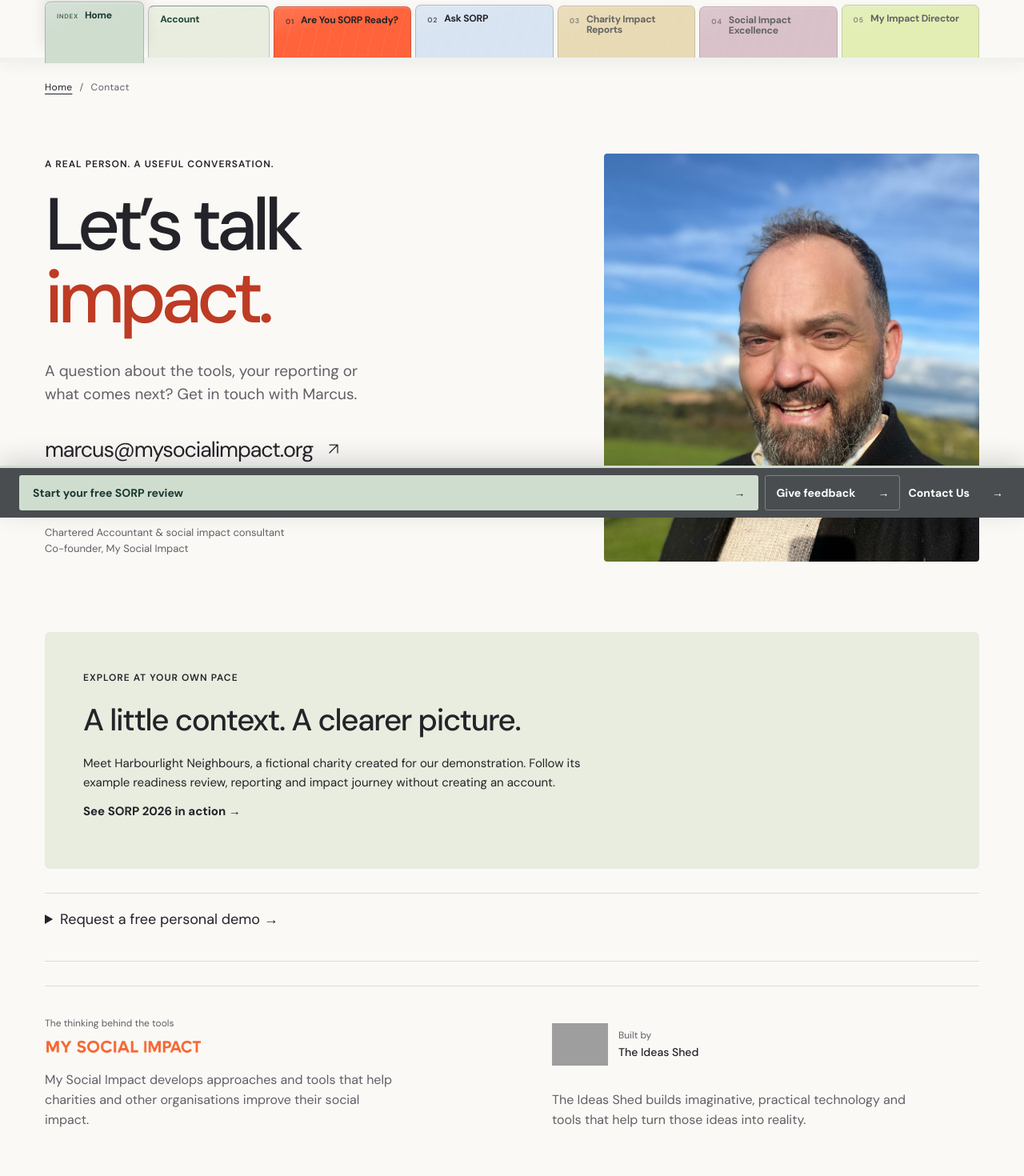
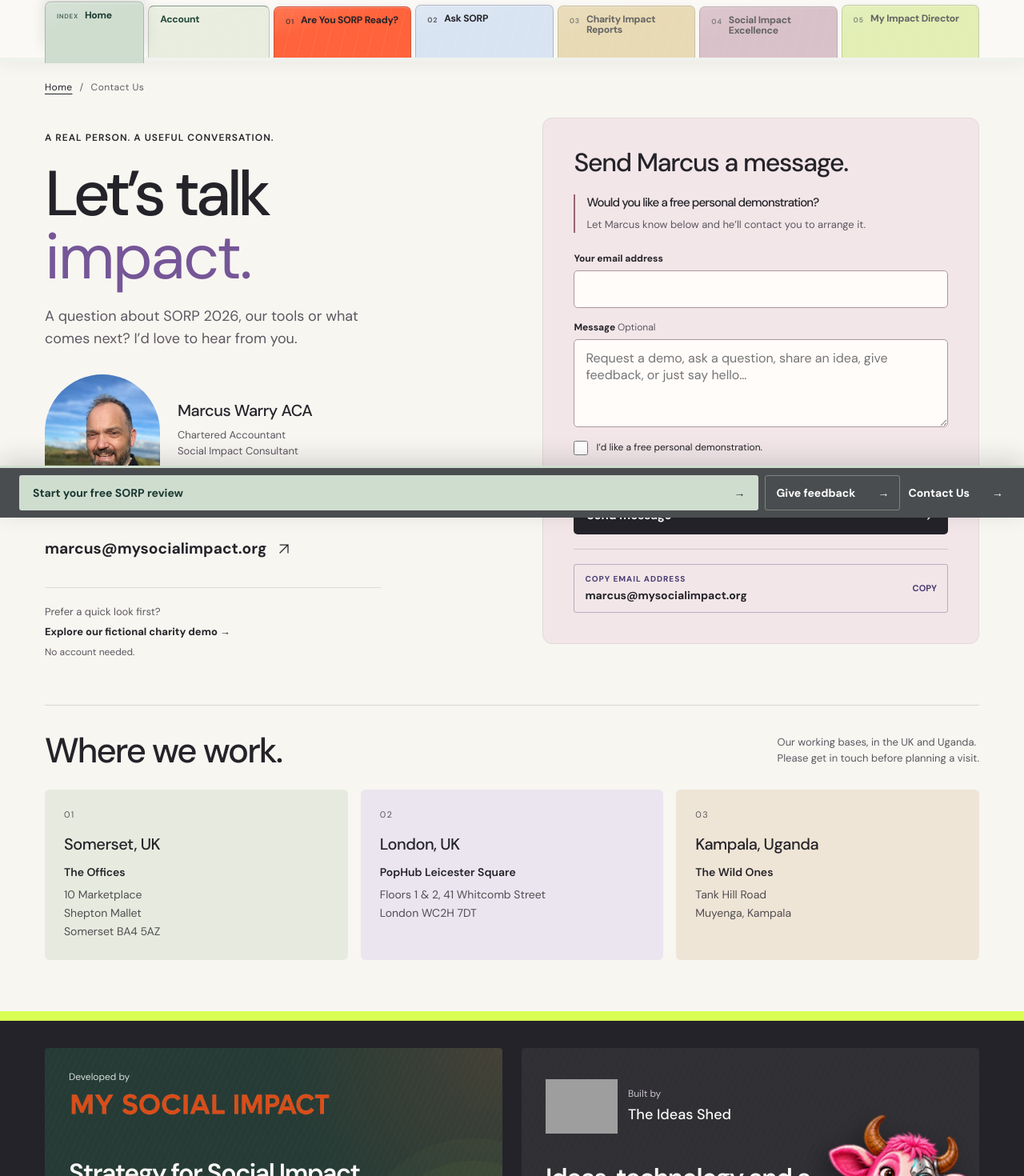
Before and after one commit to mysocialimpact/SORP2026, a Next.js app: page /contact in a window 1280 px wide. Shown: the part 153-1623 px from the top of the page at 80% size. Built offline with nearby package versions, Linux system fonts and the light colour scheme; no server answers; grey boxes are pictures that could not be loaded.

Commit message:
Refine Contact Us into one personal contact experience (#118)
Co-authored-by: Marcus Warry <marcus@marcuswarry.com>

```diff
--- /dev/null
+++ b/src/app/contact/contact.css
@@ -0,0 +1,55 @@
+.contact-page { background: #f8f6f1; color: #242329; padding-bottom: 64px; }
+.contact-main { display: grid; grid-template-columns: minmax(0, 1fr) minmax(0, 1fr); gap: clamp(32px, 6vw, 88px); padding: 30px 0 56px; align-items: start; }
+.contact-introduction { padding-top: 16px; }
+.contact-introduction h1 { max-width: 550px; margin: 20px 0; font-size: clamp(58px, 6.2vw, 90px); line-height: 1; letter-spacing: -.065em; font-weight: 500; }
+.contact-introduction h1 em { display: block; color: #755697; font-family: var(--serif); font-weight: 400; letter-spacing: -.03em; }
+.contact-lead { max-width: 420px; font-size: 18px; line-height: 1.55; color: #5c5760; }
+.contact-person { display: flex; align-items: center; gap: 22px; margin: 30px 0 20px; }
+.contact-person img { width: 144px; height: 176px; object-fit: cover; object-position: center 40%; border-radius: 72px 72px 8px 8px; }
+.contact-person h2 { font-size: 20px; letter-spacing: -.025em; margin: 0 0 10px; }
+.contact-person p { font-size: 13px; color: #5c5760; line-height: 1.6; margin: 6px 0; }
+.contact-email { display: inline-flex; align-items: center; gap: 12px; min-height: 44px; font-weight: 650; font-size: clamp(15px, 1.5vw, 20px); text-decoration: underline; text-underline-offset: 5px; overflow-wrap: anywhere; }
+.contact-self-guided { margin: 26px 0 0; padding-top: 20px; border-top: 1px solid #24232920; max-width: 420px; font-size: 13px; line-height: 1.7; color: #5c5760; }
+.contact-self-guided a { display: block; color: #242329; font-weight: 650; text-underline-offset: 4px; padding: 5px 0; }
+.contact-self-guided > span { font-size: 12px; }
+.contact-composer { padding: clamp(22px, 3vw, 38px); border: 1px solid #e3d9db; background: #f2e6e8; border-radius: 12px; scroll-margin-top: 180px; }
+.contact-composer h2 { margin: 0 0 22px; font-size: clamp(25px, 2.5vw, 34px); line-height: 1.12; font-weight: 500; letter-spacing: -.04em; }
+.contact-demo-invitation { border-left: 2px solid #966479; padding-left: 14px; margin-bottom: 24px; }
+.contact-demo-invitation h3 { margin: 0 0 7px; font-size: 15px; line-height: 1.4; }
+.contact-demo-invitation p { margin: 0; font-size: 13px; line-height: 1.55; color: #5c5760; }
+.contact-composer .shared-hello-form { grid-template-columns: minmax(0, 1fr); gap: 16px; }
+.contact-composer .shared-hello-form > * { grid-column: 1; }
+.contact-composer .shared-hello-field textarea { min-height: 110px; }
+.contact-composer .shared-hello-field input, .contact-composer .shared-hello-field textarea { border-color: #ac969f; border-radius: 5px; background: #fffcfa; }
+.contact-composer .shared-hello-submit { width: 100%; border-radius: 5px; min-height: 48px; }
+.contact-composer .shared-hello-details { grid-template-columns: minmax(0, 1fr); padding-top: 18px; margin-top: 2px; }
+.contact-composer .shared-hello-copy { background: transparent; }
+.contact-composer .shared-hello-consent { font-size: 12px; line-height: 1.5; margin: 0; }
+.contact-composer .shared-hello-consent input { margin-top: 1px; }
+.contact-locations { border-top: 1px solid #24232925; padding-top: 34px; }
+.contact-locations header { display: flex; justify-content: space-between; align-items: center; gap: 20px; margin-bottom: 26px; }
+.contact-locations h2 { margin: 0; font-size: clamp(30px, 3.4vw, 44px); letter-spacing: -.045em; font-weight: 500; }
+.contact-locations header p { margin: 0; font-size: 13px; line-height: 1.6; color: #5c5760; }
+.contact-location-grid { display: grid; grid-template-columns: repeat(3, minmax(0, 1fr)); gap: 16px; }
+.contact-location-grid article { padding: 24px; background: #e7ebdf; border-radius: 6px; }
+.contact-location-grid article:nth-child(2) { background: #eae5ef; }
+.contact-location-grid article:nth-child(3) { background: #efe5d6; }
+.contact-location-number { display: flex; justify-content: space-between; color: #5c5760; font-size: 11px; letter-spacing: .12em; }
+.contact-location-grid h3 { margin: 20px 0 14px; font-size: 20px; letter-spacing: -.025em; }
+.contact-location-grid address { font-size: 14px; font-style: normal; line-height: 1.65; color: #514e52; }
+.contact-location-grid address strong, .contact-location-grid address span { display: block; }
+.contact-location-grid address strong { font-weight: 600; color: #242329; margin-bottom: 4px; }
+.contact-page a:focus-visible, .contact-page button:focus-visible, .contact-page input:focus-visible { outline: 3px solid #755697; outline-offset: 4px; }
+@media (max-width: 800px) {
+  .contact-main { grid-template-columns: minmax(0, 1fr); gap: 28px; padding-top: 0; padding-bottom: 36px; }
+  .contact-introduction h1 em { display: inline; }
+  .contact-introduction h1 { font-size: clamp(48px, 9vw, 70px); }
+  .contact-person { margin-top: 22px; }
+  .contact-person img { width: 104px; height: 128px; }
+  .contact-self-guided { margin-top: 16px; padding-top: 14px; }
+  .contact-locations header { display: block; }
+  .contact-locations header p { margin-top: 12px; }
+  .contact-location-grid { grid-template-columns: 1fr; }
+  .contact-location-grid article { padding: 22px; }
+  .contact-page { padding-bottom: 36px; }
+}
--- a/src/app/contact/page.tsx
+++ b/src/app/contact/page.tsx
@@ -1,89 +1,50 @@
 import type { Metadata } from "next";
 import Image from "next/image";
 import Link from "next/link";
-import { DemoRequest } from "@/components/demo-request";
-import "../sample-charity/sample-charity.css";
-import { MsiBrand, IdeasBrand } from "@/components/brand";
-import { Arrow } from "@/components/ui";
+import { SayHello } from "@/components/say-hello";
 import { site } from "@/lib/site";
 import { SupportingBreadcrumb } from "@/components/supporting-breadcrumb";
+import { Arrow } from "@/components/ui";
+import "./contact.css";
+
 export const metadata: Metadata = {
-  title: "Contact",
-  description:
-    "Talk to Marcus Warry at My Social Impact about SORP readiness and creating greater social impact.",
+  title: "Contact Us",
+  description: "Talk to Marcus Warry at My Social Impact about SORP readiness and creating greater social impact.",
   ...(site.live ? { alternates: { canonical: "/contact/" } } : {}),
 };
+
+const locations = [
+  { city: "Somerset, UK", place: "The Offices", lines: ["10 Marketplace", "Shepton Mallet", "Somerset BA4 5AZ"] },
+  { city: "London, UK", place: "PopHub Leicester Square", lines: ["Floors 1 & 2, 41 Whitcomb Street", "London WC2H 7DT"] },
+  { city: "Kampala, Uganda", place: "The Wild Ones", lines: ["Tank Hill Road", "Muyenga, Kampala"] },
+];
+
 export default function Contact() {
-  return (
-    <main id="main" className="gateway gateway-contact">
-      <div className="gateway-width">
-        <SupportingBreadcrumb current="Contact" />
-        <section className="gateway-contact-hero">
-          <div>
-            <p className="gateway-kicker">
-              A real person. A useful conversation.
-            </p>
-            <h1>
-              Let’s talk
-              <br />
-              <span>impact.</span>
-            </h1>
-            <p>
-              A question about the tools, your reporting or what comes next? Get
-              in touch with Marcus.
-            </p>
-            <a
-              className="gateway-email"
-              href="mailto:marcus@mysocialimpact.org"
-            >
-              marcus@mysocialimpact.org <Arrow diagonal />
-            </a>
-            <div className="gateway-contact-caption">
-              <strong>Marcus Warry ACA</strong>
-              <span>
-                Chartered Accountant & social impact consultant
-                <br />
-                Co-founder, My Social Impact
-              </span>
-            </div>
+  return <main id="main" className="gateway contact-page">
+    <div className="gateway-width">
+      <SupportingBreadcrumb current="Contact Us" />
+      <div className="contact-main">
+        <section className="contact-introduction" aria-labelledby="contact-title">
+          <p className="gateway-kicker">A real person. A useful conversation.</p>
+          <h1 id="contact-title">Let’s talk <em>impact.</em></h1>
+          <p className="contact-lead">A question about SORP 2026, our tools or what comes next? I’d love to hear from you.</p>
+          <div className="contact-person">
+            <Image src="/images/marcus-outdoor-original.jpg" alt="Marcus Warry smiling outdoors" width={144} height={176} priority sizes="(max-width: 800px) 104px, 144px" />
+            <div><h2>Marcus Warry ACA</h2><p>Chartered Accountant<br />Social Impact Consultant</p><p>Co-founder, My Social Impact</p></div>
           </div>
-          <Image
-            className="gateway-contact-portrait"
-            src="/images/marcus-outdoor-original.jpg"
-            alt="Marcus Warry, co-founder of My Social Impact"
-            width={480}
-            height={520}
-            priority
-            sizes="(max-width: 700px) 90vw, 420px"
-          />
+          <a className="contact-email" href="mailto:marcus@mysocialimpact.org">marcus@mysocialimpact.org <Arrow diagonal /></a>
+          <p className="contact-self-guided">Prefer a quick look first? <Link href="/sample-charity/">Explore our fictional charity demo →</Link><span>No account needed.</span></p>
         </section>
-        <section className="contact-demonstration" aria-labelledby="contact-demo-heading">
-          <p className="gateway-kicker">Explore at your own pace</p>
-          <h2 id="contact-demo-heading">A little context. A clearer picture.</h2>
-          <p>Meet Harbourlight Neighbours, a fictional charity created for our demonstration. Follow its example readiness review, reporting and impact journey without creating an account.</p>
-          <Link href="/sample-charity/">See SORP 2026 in action →</Link>
-        </section>
-        <details className="contact-demo-option"><summary>Request a free personal demo →</summary><DemoRequest compact /></details>
-        <section
-          className="gateway-organisations"
-          aria-label="The organisations behind the tools"
-        >
-          <div>
-            <MsiBrand attribution="The thinking behind the tools" />
-            <p>
-              My Social Impact develops approaches and tools that help charities
-              and other organisations improve their social impact.
-            </p>
-          </div>
-          <div>
-            <IdeasBrand />
-            <p>
-              The Ideas Shed builds imaginative, practical technology and tools
-              that help turn those ideas into reality.
-            </p>
-          </div>
-        </section>
+        <SayHello embedded />
       </div>
-    </main>
-  );
+      <section className="contact-locations" aria-labelledby="locations-title">
+        <header><h2 id="locations-title">Where we work.</h2><p>Our working bases, in the UK and Uganda.<br />Please get in touch before planning a visit.</p></header>
+        <div className="contact-location-grid">{locations.map((location, index) => <article key={location.city}>
+          <span className="contact-location-number" aria-hidden="true">0{index + 1}</span>
+          <h3>{location.city}</h3>
+          <address><strong>{location.place}</strong>{location.lines.map(line => <span key={line}>{line}</span>)}</address>
+        </article>)}</div>
+      </section>
+    </div>
+  </main>;
 }
--- a/src/components/page-feedback.tsx
+++ b/src/components/page-feedback.tsx
@@ -36,7 +36,7 @@ function freshId() {
 export function PageFeedback() {
   const pathname = usePathname();
   const founderMode = pathname === "/founder" || pathname.startsWith("/founder/");
-  if (founderMode) return null;
+  if (founderMode || pathname.replace(/\/$/, "") === "/contact") return null;
   return <PageFeedbackForm key={pathname} pathname={pathname} />;
 }
 
--- a/src/components/product-action-bar.tsx
+++ b/src/components/product-action-bar.tsx
@@ -83,7 +83,7 @@ export function ProductActionBar() {
     <aside ref={bar} className={`folder-action-bar${readinessLanding ? " is-readiness" : ""}`} data-action-page={path} data-action-product={folder.slug} style={{ "--action-accent": folder.tabColour, "--action-ink": folder.tabInk } as React.CSSProperties} aria-label="Page actions">
       {readinessLanding && <Link className="folder-action-utility folder-action-presentation" href="/are-you-sorp-ready/presentation/">Play Presentation <span aria-hidden="true">▶</span></Link>}
       <ToolLink className="folder-action-primary" href={action.href}>{path === "/" && account?.signedIn === false ? "Let’s Get Started" : readinessLanding && !account?.signedIn ? "Start Free Review" : action.label} <span aria-hidden="true">→</span></ToolLink>
-      <a className="folder-action-utility folder-action-feedback" href="#page-feedback">Give feedback <span aria-hidden="true">→</span></a>
+      <a className="folder-action-utility folder-action-feedback" href={path === "/contact/" ? "/#page-feedback" : "#page-feedback"}>Give feedback <span aria-hidden="true">→</span></a>
       <a className="folder-action-secondary" href="/contact/">Contact Us <span aria-hidden="true">→</span></a>
     </aside>
     <div className="folder-action-clearance" aria-hidden="true" />
--- a/src/components/say-hello.tsx
+++ b/src/components/say-hello.tsx
@@ -4,9 +4,23 @@ import { useEffect, useState } from "react";
 import { usePathname } from "next/navigation";
 import { Arrow } from "@/components/ui";
 
-export function SayHello() {
+export function SayHello({ embedded = false }: { embedded?: boolean }) {
   const pathname = usePathname();
   const founderMode = pathname === "/founder" || pathname.startsWith("/founder/");
+  if (founderMode) return null;
+  if (embedded) return <ContactForm />;
+  if (pathname.replace(/\/$/, "") === "/contact") return null;
+  return <aside className="shared-hello contact-invitation" id="say-hello">
+    <a className="gateway-width contact-invitation-link" href="/contact/">
+      <span><strong>Got a question? We’d love to hear from you.</strong><span>Whether it’s about SORP 2026, our tools, or something else, just ask.</span></span>
+      <b>Contact Us <Arrow /></b>
+    </a>
+  </aside>;
+}
+
+function ContactForm() {
+  const pathname = usePathname();
+  const [demo, setDemo] = useState(false);
   const [email, setEmail] = useState("");
   const [newsletter, setNewsletter] = useState(false);
   const [message, setMessage] = useState("");
@@ -22,7 +36,6 @@ export function SayHello() {
   }, [pathname]);
 
   useEffect(() => {
-    if (founderMode) return;
     const controller = new AbortController();
     void fetch("/api/readiness-account/", { cache: "no-store", signal: controller.signal })
       .then(async response => {
@@ -34,17 +47,16 @@ export function SayHello() {
         }
       }).catch(() => undefined);
     return () => controller.abort();
-  }, [founderMode]);
+  }, []);
 
   useEffect(() => {
-    if (founderMode) return;
     function applyContactIntent(event: Event) {
       const detail = (event as CustomEvent<{ message?: string }>).detail;
       if (detail?.message) setMessage(detail.message);
     }
     window.addEventListener("sorp2026:contact-intent", applyContactIntent);
     return () => window.removeEventListener("sorp2026:contact-intent", applyContactIntent);
-  }, [founderMode]);
+  }, []);
 
   async function submit(event: React.FormEvent<HTMLFormElement>) {
     event.preventDefault();
@@ -59,7 +71,7 @@ export function SayHello() {
     try {
       const response = await fetch("/api/hello", {
         method: "POST", headers: { "content-type": "application/json" },
-        body: JSON.stringify({ email, message, newsletter, source: window.location.pathname, website: String(form.get("website") || ""), submissionId }),
+        body: JSON.stringify({ email, message: demo ? `Please arrange a free personal demonstration.\n\n${message}`.trim() : message, newsletter, source: window.location.pathname, website: String(form.get("website") || ""), submissionId }),
       });
       const result = await response.json() as { accepted?: boolean; emailSent?: boolean; queued?: boolean; logged?: boolean; error?: string };
       if (!response.ok || !result.accepted) throw new Error(result.error || "Your message was not accepted.");
@@ -94,13 +106,11 @@ export function SayHello() {
     }
   }
 
-  if (founderMode) return null;
-  if (pathname.replace(/\/$/, "") !== "/contact") return <div className="compact-contact gateway-width" id="say-hello"><span>A question or an idea?</span><a href="/contact/">Contact Us →</a></div>;
-
-  return <section className="shared-hello" id="say-hello" aria-labelledby="say-hello-title">
-    <div className="gateway-width shared-hello-layout">
-      <div className="shared-hello-invitation">
-        <h2 id="say-hello-title">Talk to us.</h2>
+  return <section className="contact-composer" id="say-hello" aria-labelledby="say-hello-title">
+      <h2 id="say-hello-title">Send Marcus a message.</h2>
+      <div className="contact-demo-invitation">
+        <h3>Would you like a free personal demonstration?</h3>
+        <p>Let Marcus know below and he’ll contact you to arrange it.</p>
       </div>
       <form className="shared-hello-form" onSubmit={submit}>
         {recognised && <p className="shared-hello-account">We’ve used the email from your account.</p>}
@@ -112,6 +122,7 @@ export function SayHello() {
           <label htmlFor="shared-hello-message">Message <span>Optional</span></label>
           <textarea id="shared-hello-message" name="message" rows={3} maxLength={3000} value={message} onChange={event => setMessage(event.target.value)} placeholder="Request a demo, ask a question, share an idea, give feedback, or just say hello…" />
         </div>
+        <label className="shared-hello-consent contact-demo-choice"><input type="checkbox" checked={demo} onChange={event => setDemo(event.target.checked)} /><span>I’d like a free personal demonstration.</span></label>
         <label className="shared-hello-consent"><input type="checkbox" checked={newsletter} onChange={event => setNewsletter(event.target.checked)} /><span>I’d also like occasional updates about SORP 2026 and the free tools.</span></label>
         <label className="shared-hello-honeypot" htmlFor="shared-hello-website" aria-hidden="true">Website<input id="shared-hello-website" name="website" tabIndex={-1} autoComplete="off" /></label>
         <button className="shared-hello-submit" type="submit" disabled={status === "sending" || status === "sent"}>{status === "sending" ? "Sending…" : status === "sent" ? "Message sent ✓" : "Send message"} <Arrow /></button>
@@ -123,13 +134,8 @@ export function SayHello() {
             <strong>marcus@mysocialimpact.org</strong>
             <b aria-hidden="true">{copyStatus === "copied" ? "✓" : "Copy"}</b>
           </button>
-          <div className="shared-hello-offices">
-            <address><span>Somerset</span>10 Market Place, Shepton Mallet</address>
-            <address><span>London</span>POPHub, Whitcomb Street, London</address>
-          </div>
           <p className="shared-hello-copy-status" aria-live="polite">{copyStatus === "copied" ? "Marcus’s email address has been copied to your clipboard." : copyStatus === "error" ? <><a href="mailto:marcus@mysocialimpact.org">Email Marcus directly</a> if copying is unavailable.</> : ""}</p>
         </div>
       </form>
-    </div>
   </section>;
 }
```
Also changed, not shown: src/app/shared-contact.css (+10 -0 lines), 1 other file (tests, documents, lock files or other folders).
